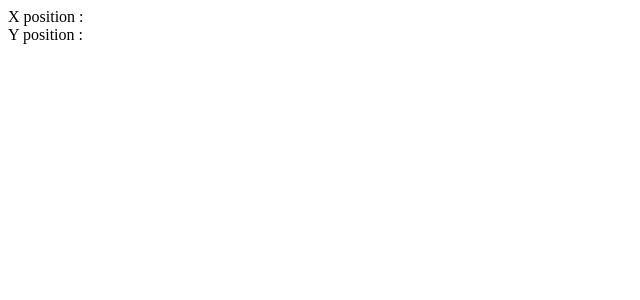
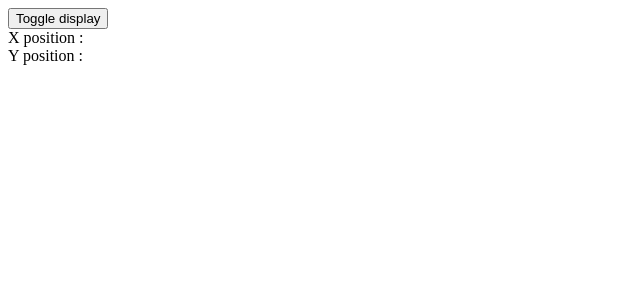
Before and after one commit to Vinods-git/react-Projects, a React (Create React App) app: page / in a window 1280 px wide. Shown: the top 300 px of the page, without its empty margins (0-640 px from the left). Built offline with nearby package versions, Linux system fonts and the light colour scheme; the HTML template or start-up script is replaced by a standard one.

Commit message:
2 files modified

```diff
--- a/src/App.js
+++ b/src/App.js
@@ -7,11 +7,11 @@ import ClickCounterTwo from './ClickCounterTwo';
 import HoverCounterTwo from './HoverCounterTwo';
 import CompA from './CompA';
 import ApiReq from './ApiReq';
-import MousePosition from './MousePosition';
+import MousePosContainer from './MousePosContainer';
 
 class App extends React.Component {
   render() {
-    return <MousePosition />;
+    return <MousePosContainer />;
   }
 }
 
--- a/src/MousePosContainer.js
+++ b/src/MousePosContainer.js
@@ -1,7 +1,14 @@
-import React from 'react';
+import React, { useState } from 'react';
+import MousePosition from './MousePosition';
 
 const MousePosContainer = props => {
-  return <></>;
+  const [display, setDisplay] = useState(true);
+  return (
+    <>
+      <button onClick={() => setDisplay(!display)}>Toggle display</button>
+      {display && <MousePosition />}
+    </>
+  );
 };
 
 export default MousePosContainer;
--- a/src/MousePosition.js
+++ b/src/MousePosition.js
@@ -4,13 +4,19 @@ const MousePosition = props => {
   const [x, setX] = useState('');
   const [y, setY] = useState('');
   const positionHandler = e => {
+    console.log('mouseEvenr');
+
     setX(e.clientX);
-    setX(e.clientY);
+    setY(e.clientY);
   };
   useEffect(() => {
     console.log('position is started');
-    document.addEventListener('mousemove', positionHandler);
-  });
+    window.addEventListener('mousemove', positionHandler);
+    return () => {
+      console.log('position is stopped');
+      window.removeEventListener('mousemove', positionHandler);
+    };
+  }, []);
 
   return (
     <>
```
